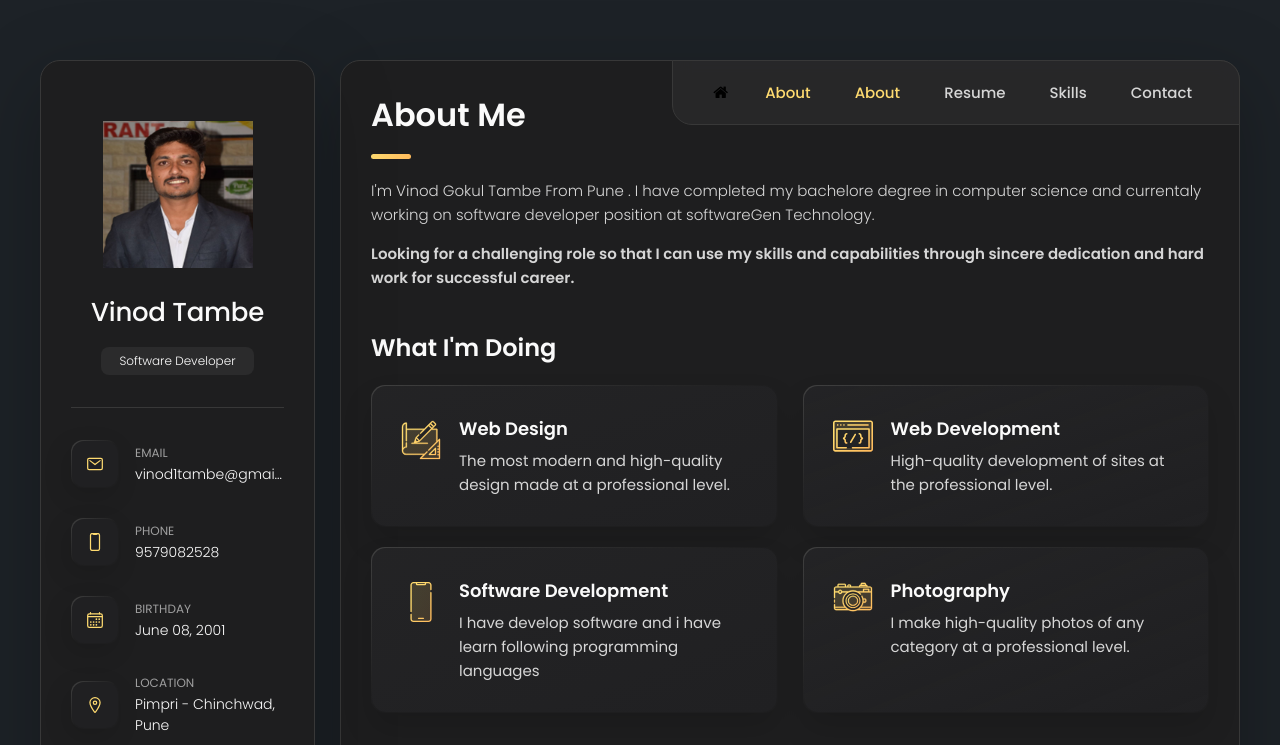
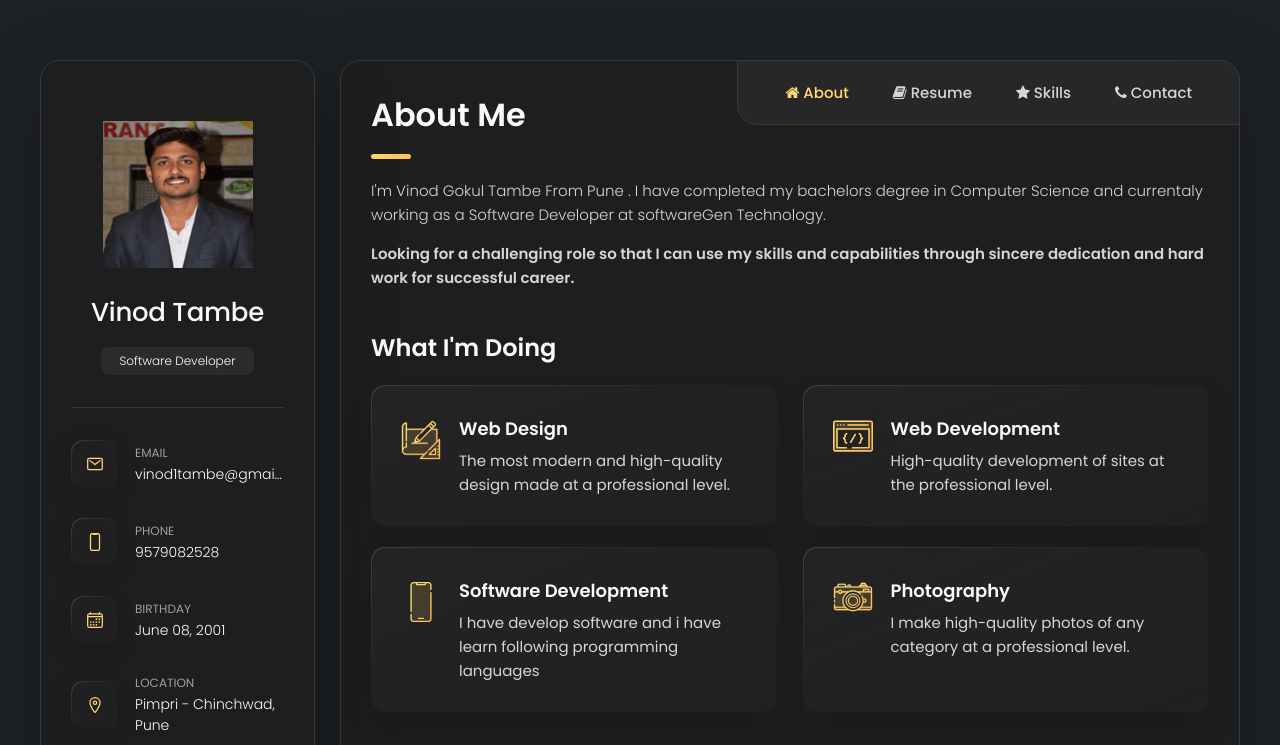
Before and after one commit to Vinod-Tambe/Portfolio, a plain HTML site: page index.html in a window 1280 px wide. Shown: the top 745 px of the page. Drawn offline with nearby package versions, Linux system fonts and the light colour scheme.

Commit message:
Update index.html

```diff
--- a/index.html
+++ b/index.html
@@ -165,24 +165,17 @@
 
         <ul class="navbar-list">
           <li class="navbar-item">
-            <i class="fa fa-home"></i>
+            <button class="navbar-link  active"><i class="fa fa-home"></i> <spna data-nav-link>About</spna></button>
           </li>
           <li class="navbar-item">
-            <button class="navbar-link  active" data-nav-link>About</button>
-          </li>
-          <li class="navbar-item">
-            <button class="navbar-link  active" data-nav-link>About</button>
+            <button class="navbar-link"><i class="fa fa-book"></i> <spna data-nav-link>Resume</spna></button>
           </li>
 
           <li class="navbar-item">
-            <button class="navbar-link" data-nav-link>Resume</button>
-          </li>
-
-          <li class="navbar-item">
-            <button class="navbar-link" data-nav-link>Skills</button>
+            <button class="navbar-link"><i class="fa fa-star"></i> <spna data-nav-link>Skills</spna></button>
           </li>
           <li class="navbar-item">
-            <button class="navbar-link" data-nav-link>Contact</button>
+            <button class="navbar-link"><i class="fa fa-phone"></i> <spna data-nav-link>Contact</spna></button>
           </li>
 
         </ul>
@@ -205,7 +198,7 @@
 
         <section class="about-text">
           <p>
-            I'm Vinod Gokul Tambe From Pune . I have completed my bachelore degree in computer science and currentaly working on software developer position at softwareGen Technology.          </p>
+            I'm Vinod Gokul Tambe From Pune . I have completed my bachelors degree in Computer Science and currentaly working as a Software Developer at softwareGen Technology.          </p>
 
           <p>
             <b>Looking for a challenging role so that I can use my skills and capabilities through sincere dedication and hard work for successful career.</b>
```
